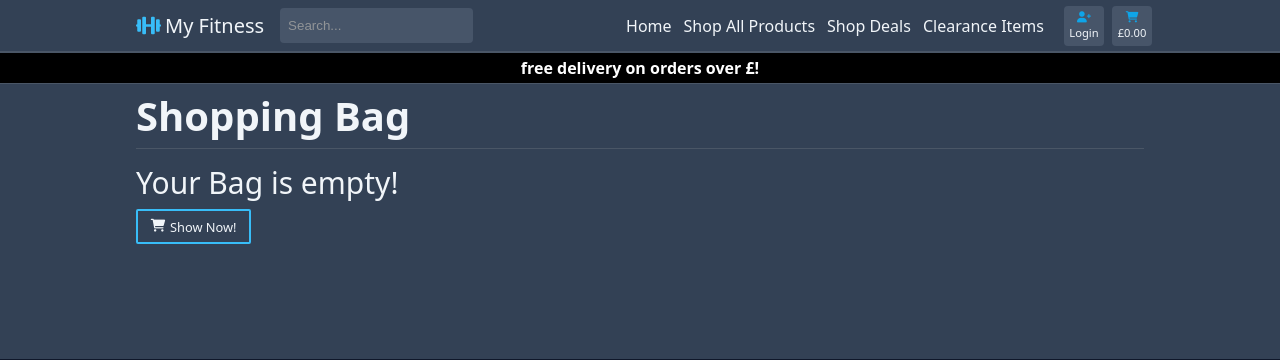
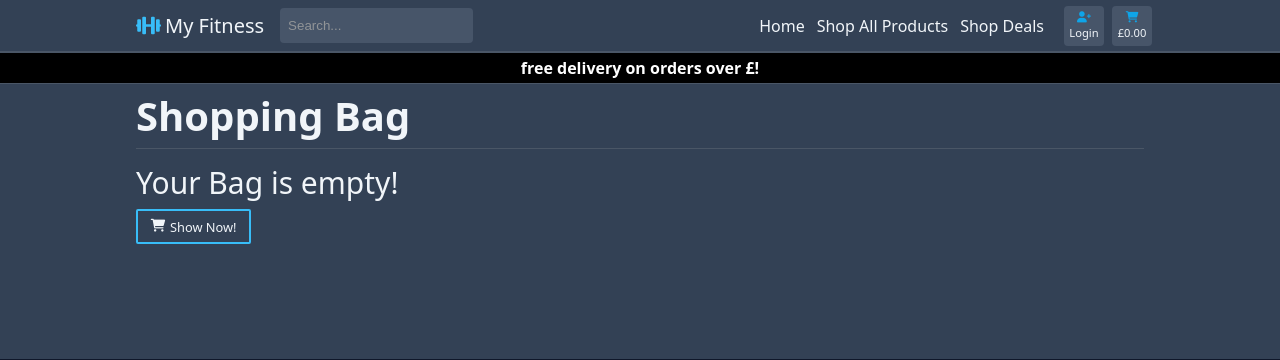
Before and after one commit to Genty83/My-Fitness, a Django app: template bag/templates/bag/bag.html in a window 1280 px wide. Shown: the top 360 px of the page. Run offline with Django 3.2, Linux system fonts and the light colour scheme; the template is opened without the code that fills it, so the values that code supplies are empty; some libraries are stand-ins or nearby versions.

Commit message:
Changed header

```diff
--- a/templates/includes/header.html
+++ b/templates/includes/header.html
@@ -63,11 +63,6 @@
               <li class="transition-medium ft-sky-hover-400">
                 <a href="{% url 'sale_products' %}">
                   Shop Deals
-                </a>
-              </li>
-              <li class="transition-medium ft-sky-hover-400">
-                <a href="#">
-                  Clearance Items
                 </a>
               </li>
               {% if subscribed_user %}
```
